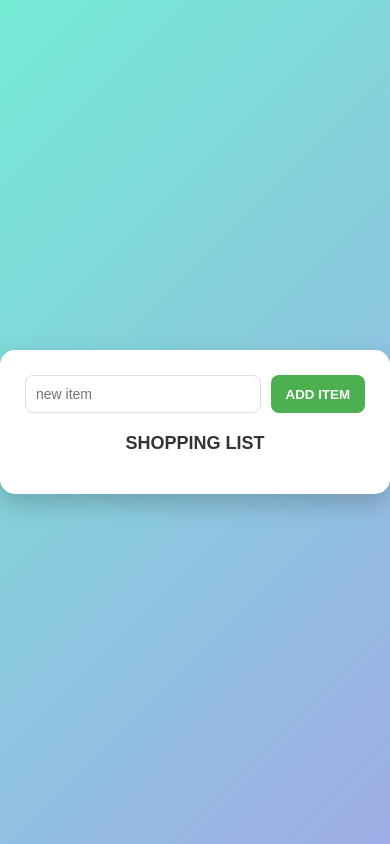
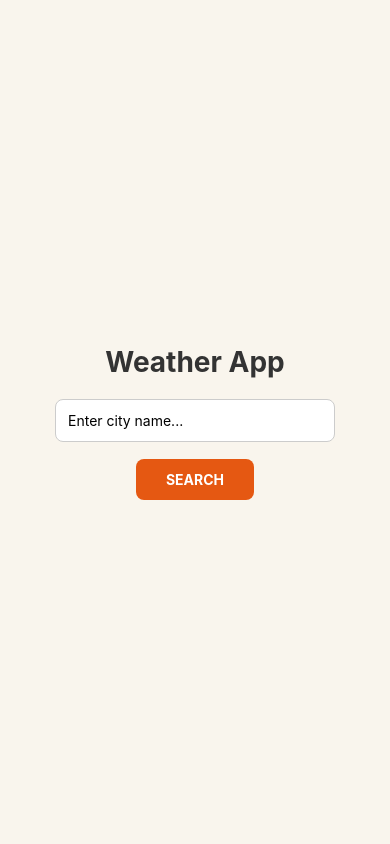
Before and after one commit to lamsamax/CS450, a React Native app: screen / in a window 390 px wide. Built offline with nearby package versions, Linux system fonts and the light colour scheme.

Commit message:
Week 04 - Weather App (API, storage, UI)

```diff
--- a/App.js
+++ b/App.js
@@ -1,114 +1,200 @@
-import { useState } from "react";
-import ItemList from "./components/ItemList";
+import { useState } from 'react';
+import {
+  View,
+  Text,
+  TextInput,
+  Image,
+  StyleSheet,
+  TouchableOpacity,
+  ActivityIndicator
+} from 'react-native';
+import AsyncStorage from '@react-native-async-storage/async-storage';
 
-function App() {
-  const [items, setItems] = useState([]);
-  const [input, setInput] = useState("");
+export default function App() {
+  const [city, setCity] = useState('');
+  const [weather, setWeather] = useState(null);
+  const [loading, setLoading] = useState(false);
+  const [imageError, setImageError] = useState(false);
 
-  const addItem = () => {
-    if (input.trim() === "") return;
+  const API_KEY = "415ae739b380858b0493a4c092b7deca";
 
-    const newItem = {
-      id: Date.now(),
-      text: input,
-      completed: false,
+  const searchWeather = async () => {
+    const formattedCity = city.trim();
+
+    if (!formattedCity) {
+      alert("Please enter a city");
+      return;
+    }
+
+    try {
+      setLoading(true);
+      setWeather(null);
+
+      // ✅ Check local storage first
+      const saved = await AsyncStorage.getItem(formattedCity);
+
+      if (saved) {
+        setWeather(JSON.parse(saved));
+        setLoading(false);
+        setCity('');
+        return;
+      }
+
+      // ✅ Fetch from API
+      const response = await fetch(
+        `https://api.openweathermap.org/data/2.5/weather?q=${formattedCity}&appid=${API_KEY}&units=metric`
+      );
+
+      if (response.status === 404) {
+        setLoading(false);
+        alert("City not found!");
+        return;
+      }
+
+      const data = await response.json();
+
+      const result = {
+        name: data.name,
+        country: data.sys.country,
+        station: data.base,
+        temp: data.main.temp,
+        icon: data.weather[0].icon
       };
 
-    setItems([...items, newItem]);
-    setInput("");
-  };
+      setWeather(result);
 
-  const toggleItem = (id) => {
-    setItems(
-      items.map((item) =>
-        item.id === id
-          ? { ...item, completed: !item.completed }
-          : item
-      )
-    );
+      // ✅ Save locally
+      await AsyncStorage.setItem(formattedCity, JSON.stringify(result));
+
+      setCity('');
+
+    } catch (error) {
+      alert("Error fetching data");
+    } finally {
+      setLoading(false);
+    }
   };
 
   return (
-    <div style={styles.container}>
-      <div style={styles.appBox}>
+    <View style={styles.container}>
+      <Text style={styles.title}>Weather App</Text>
 
-        {/* Input Row */}
-        <div style={styles.inputRow}>
-          <input
-            type="text"
-            placeholder="new item"
-            value={input}
-            onChange={(e) => setInput(e.target.value)}
-            onKeyDown={(e) => e.key === "Enter" && addItem()}
+      <TextInput
         style={styles.input}
+        placeholder="Enter city name..."
+        value={city}
+        onChangeText={setCity}
       />
-          <button onClick={addItem} style={styles.addBtn}>
-            ADD ITEM
-          </button>
-        </div>
 
-        {/* Title */}
-        <div style={styles.titleBox}>SHOPPING LIST</div>
+      <TouchableOpacity style={styles.button} onPress={searchWeather}>
+        <Text style={styles.buttonText}>SEARCH</Text>
+      </TouchableOpacity>
 
-        {/* List */}
-        <ItemList
-          items={items}
-          onToggle={toggleItem}
-          onDelete={(id) =>
-            setItems(items.filter((item) => item.id !== id))
+      {/* 🔄 Loading indicator */}
+      {loading && <ActivityIndicator size="large" color="#E55812" style={{ marginTop: 20 }} />}
+
+      {/* 🌤 Weather Card */}
+      {weather && !loading && (
+        <View style={styles.card}>
+          <Text style={styles.city}>
+            {weather.name} ({weather.country})
+          </Text>
+
+          <Text style={styles.station}>
+            {weather.station}
+          </Text>
+
+          <Text style={styles.temp}>
+            {weather.temp} °C
+          </Text>
+
+          <Image
+            source={
+              imageError
+                ? require('./assets/icon.png') // optional fallback image (put any image here)
+                : { uri: `https://openweathermap.org/img/w/${weather.icon}.png` }
             }
+            style={styles.icon}
+            onError={() => setImageError(true)}
           />
-      </div>
-    </div>
+        </View>
+      )}
+    </View>
   );
 }
 
-const styles = {
+const styles = StyleSheet.create({
   container: {
-    display: "flex",
-    justifyContent: "center",
-    alignItems: "center",
-    height: "100vh",
-    background: "linear-gradient(135deg, #74ebd5, #9face6)",
-    fontFamily: "Arial",
+    flex: 1,
+    backgroundColor: '#F9F5ED',
+    alignItems: 'center',
+    justifyContent: 'center',
+    padding: 20
   },
-  appBox: {
-    width: "350px",
-    background: "white",
-    padding: "25px",
-    borderRadius: "15px",
-    boxShadow: "0 10px 25px rgba(0,0,0,0.2)",
+
+  title: {
+    fontSize: 28,
+    fontWeight: 'bold',
+    marginBottom: 20,
+    color: '#333'
   },
-  inputRow: {
-    display: "flex",
-    gap: "10px",
-    marginBottom: "20px",
+
+  input: {
+    width: '80%',
+    borderWidth: 1,
+    borderColor: '#ccc',
+    borderRadius: 8,
+    padding: 12,
+    marginBottom: 12,
+    backgroundColor: '#fff'
   },
-  input: {
-    flex: 1,
-    padding: "10px",
-    borderRadius: "8px",
-    border: "1px solid #ddd",
-    outline: "none",
-    fontSize: "14px",
+
+  button: {
+    backgroundColor: '#E55812',
+    paddingVertical: 12,
+    paddingHorizontal: 30,
+    borderRadius: 8,
+    marginTop: 5
   },
-  addBtn: {
-    background: "#4CAF50",
-    color: "white",
-    border: "none",
-    padding: "10px 15px",
-    borderRadius: "8px",
-    cursor: "pointer",
-    fontWeight: "bold",
-    transition: "0.2s",
+
+  buttonText: {
+    color: '#fff',
+    fontWeight: 'bold'
   },
-  titleBox: {
-    textAlign: "center",
-    marginBottom: "15px",
-    fontWeight: "bold",
-    fontSize: "18px",
-    color: "#333",
+
+  card: {
+    marginTop: 20,
+    padding: 20,
+    width: '80%',
+    borderRadius: 12,
+    backgroundColor: '#EFE7DA',
+    alignItems: 'center',
+    shadowColor: '#000',
+    shadowOpacity: 0.1,
+    shadowRadius: 5,
+    elevation: 3
   },
-};
 
-export default App;
+  city: {
+    fontSize: 20,
+    fontWeight: 'bold',
+    marginBottom: 5
+  },
+
+  station: {
+    fontSize: 14,
+    color: '#555'
+  },
+
+  temp: {
+    fontSize: 32,
+    fontWeight: 'bold',
+    marginVertical: 10,
+    color: '#E55812'
+  },
+
+  icon: {
+    width: 80,
+    height: 80
+  }
+});
--- a/components/Item.js
+++ /dev/null
@@ -1,51 +0,0 @@
-function Item({ item, onToggle, onDelete }) {
-  return (
-    <div style={styles.item}>
-      <span>{item.text}</span>
-
-      <div style={styles.right}>
-        <input
-          type="checkbox"
-          checked={item.completed}
-          onChange={() => onToggle(item.id)}
-        />
-
-        <button
-          onClick={() => onDelete(item.id)}
-          style={styles.deleteBtn}
-        >
-          ✖
-        </button>
-      </div>
-    </div>
-  );
-}
-
-const styles = {
-  item: {
-    background: "#f7f9fc",
-    color: "#333",
-    padding: "12px",
-    marginBottom: "10px",
-    display: "flex",
-    justifyContent: "space-between",
-    alignItems: "center",
-    borderRadius: "8px",
-    transition: "0.2s",
-  },
-  right: {
-    display: "flex",
-    alignItems: "center",
-    gap: "10px",
-  },
-  deleteBtn: {
-    background: "transparent",
-    border: "none",
-    color: "#999",
-    opacity: 0.6,
-    cursor: "pointer",
-    fontSize: "14px",
-  },
-};
-
-export default Item;
--- a/components/ItemList.js
+++ /dev/null
@@ -1,18 +0,0 @@
-import Item from "./Item";
-
-function ItemList({ items, onToggle, onDelete }) {
-  return (
-    <div>
-      {items.map((item) => (
-        <Item
-          key={item.id}
-          item={item}
-          onToggle={onToggle}
-          onDelete={onDelete}
-        />
-      ))}
-    </div>
-  );
-}
-
-export default ItemList;
--- a/package.json
+++ b/package.json
@@ -9,6 +9,7 @@
     "web": "expo start --web"
   },
   "dependencies": {
+    "@react-native-async-storage/async-storage": "^3.0.2",
     "expo": "~55.0.7",
     "expo-status-bar": "~55.0.4",
     "react": "19.2.0",
```
Also changed, not shown: skills.json (deleted, +0 -8 lines), 1 other file (tests, documents, lock files or other folders). Lines whose indentation alone changed are shown as unchanged.
